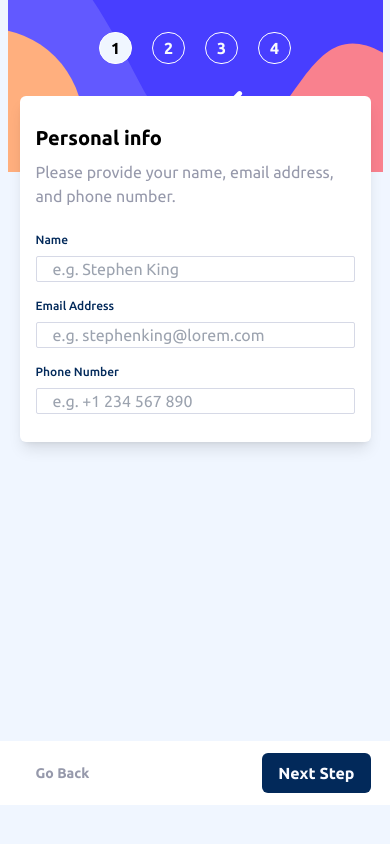
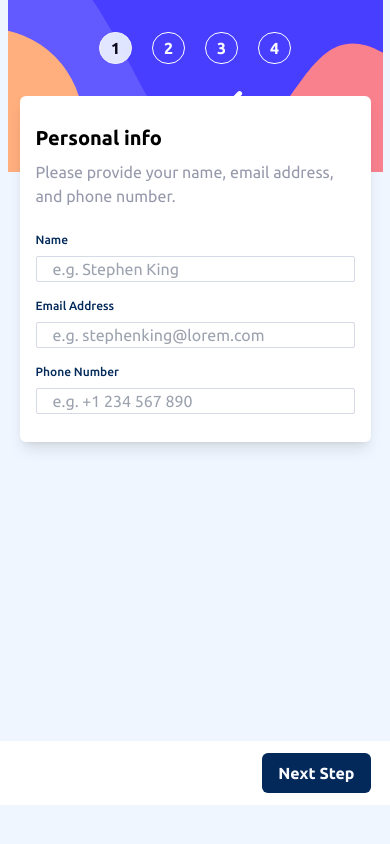
Before and after one commit to Robertron624/multi-step-form, a React (Vite) app: page / in a window 390 px wide. Built offline with nearby package versions, Linux system fonts and the light colour scheme.

Commit message:
fifth step (thank you page) mobile

```diff
--- a/src/App.tsx
+++ b/src/App.tsx
@@ -9,6 +9,7 @@ import ThirdStep from "./steps/ThirdStep";
 import FourthStep from "./steps/FourthStep";
 
 import { AppProvider } from "./state";
+import Fifth from "./steps/Fifth";
 
 function App() {
 
@@ -23,6 +24,7 @@ function App() {
                             <Route path="/second" element={<SecondStep />} />
                             <Route path="/third" element={<ThirdStep />} />
                             <Route path="/fourth" element={<FourthStep />} />
+                            <Route path="/fifth" element={<Fifth />} />
                         </Routes>
                     </main>
                 </Router>
--- a/src/components/Footer.tsx
+++ b/src/components/Footer.tsx
@@ -1,57 +1,68 @@
 import { useLocation, useNavigate } from "react-router-dom";
 
 const Footer = () => {
-
     const location = useLocation();
     const navigate = useNavigate();
 
     type BackMap = {
         [key: string]: string;
-    }
+    };
     type StepsMap = {
         [key: string]: string;
-    }
+    };
 
     const backMap: BackMap = {
         "/second": "/",
         "/third": "/second",
         "/fourth": "/third",
-    }
+    };
 
     const stepsMap: StepsMap = {
         "/": "1",
         "/second": "2",
         "/third": "3",
         "/fourth": "4",
-    }
+    };
 
     const currentStep: string | undefined = stepsMap[location.pathname];
 
     const prevStep: string | undefined = backMap[location.pathname];
 
-
-
     const handleBackRedirect = () => {
         navigate(prevStep);
-    }
+    };
 
+    const istFirstStep = currentStep == "1";
+    const isLastStep = currentStep == "4";
 
     return (
         <div className="bg-white w-full py-3">
             <div
                 className={`${
-                    currentStep == "/" ? "justify-end" : "justify-between"
+                    istFirstStep ? "justify-end" : "justify-between"
                 } flex w-[90%] mx-auto`}
             >
-                {currentStep != "/" && (
-                    <button onClick={handleBackRedirect} className="bg-transparent text-cool-gray text-sm font-bold py-2 px-4 rounded-md">
+                {!istFirstStep && (
+                    <button
+                        onClick={handleBackRedirect}
+                        className="bg-transparent text-cool-gray text-sm font-bold py-2 px-4 rounded-md"
+                    >
                         Go Back
                     </button>
                 )}
 
-                <button type="submit" className={`${currentStep == "4" ? "bg-purplish-blue" : "bg-marine-blue"} text-alabaster font-bold py-2 px-4 rounded-md`}>
-                    {currentStep == "4" ? "Confirm" : "Next Step"}
-                </button>
+                {isLastStep ? (
+                    <a href="/fifth" className="bg-purplish-blue text-alabaster font-bold py-2 px-4 rounded-md">
+                        Confirm
+                    </a>
+                ) : (
+                    <button
+                        type="submit"
+                        className={`text-alabaster bg-marine-blue font-bold py-2 px-4 rounded-md`}
+                    >
+                        Next Step
+                    </button>
+                )}
             </div>
         </div>
     );
--- a/src/components/StepsNumbers.tsx
+++ b/src/components/StepsNumbers.tsx
@@ -12,6 +12,7 @@ const StepsNumbers = () => {
         "/second": "2",
         "/third": "3",
         "/fourth": "4",
+        "/fifth": "4",
     }
 
     const location = useLocation();
@@ -25,7 +26,7 @@ const StepsNumbers = () => {
                 <button
                     className={`${
                         currentStep == stepNumber.label
-                            ? "bg-magnolia text-black"
+                            ? "bg-magnolia opacity-90 text-black"
                             : "bg-transparent text-slate-50"
                     } flex-1 font-semibold w-8 h-8  border border-white rounded-full flex justify-center items-center`}
                     key={stepNumber.label}
@@ -39,26 +40,3 @@ const StepsNumbers = () => {
 };
 
 export default StepsNumbers;
-
-{
-    /* <div className="flex gap-5">
-{FORM_STEPS.map((stepNumber) => (
-    <button
-        onClick={handleStepChange}
-        className={`${
-            currentStep == Number(stepNumber.label)
-                ? "bg-magnolia"
-                : "bg-transparent"
-        } flex-1 w-8 h-8 ${
-            currentStep == Number(stepNumber.label)
-                ? "text-black"
-                : "text-slate-50"
-        } text-slate-50 border border-white rounded-full flex justify-center items-center`}
-        key={stepNumber.label}
-        id={`${stepNumber}`}
-    >
-        <div>{stepNumber.label}</div>
-    </button>
-))}
-</div> */
-}
--- /dev/null
+++ b/src/steps/Fifth.tsx
@@ -0,0 +1,14 @@
+const Fifth = () => {
+  return (
+    <div className='w-[90%] shadow-lg mx-auto bg-white rounded-md px-4 py-20 text-center'>
+        <img className='mx-auto mb-4 w-12 md:w-16' src="/icon-thank-you.svg" alt="checkmark icon inside a red circle"  />
+        <h1 className='text-2xl mb-3 font-bold text-center'>Thank you!</h1>
+        <p className='text-cool-gray'>
+            Thanks for confirming your subscription!
+            We hope you have fun using our platform. If you ever need support, please feel free to email us at support@loremgaming.com
+        </p>
+    </div>
+  )
+}
+
+export default Fifth
```
